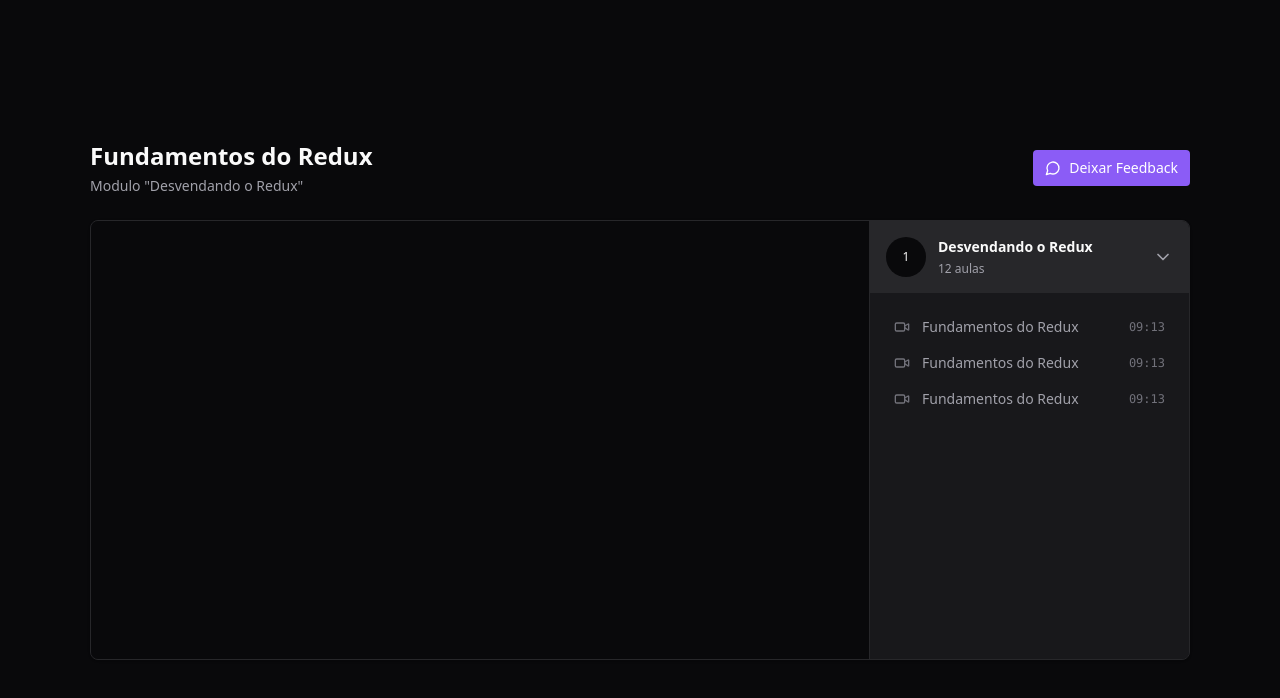
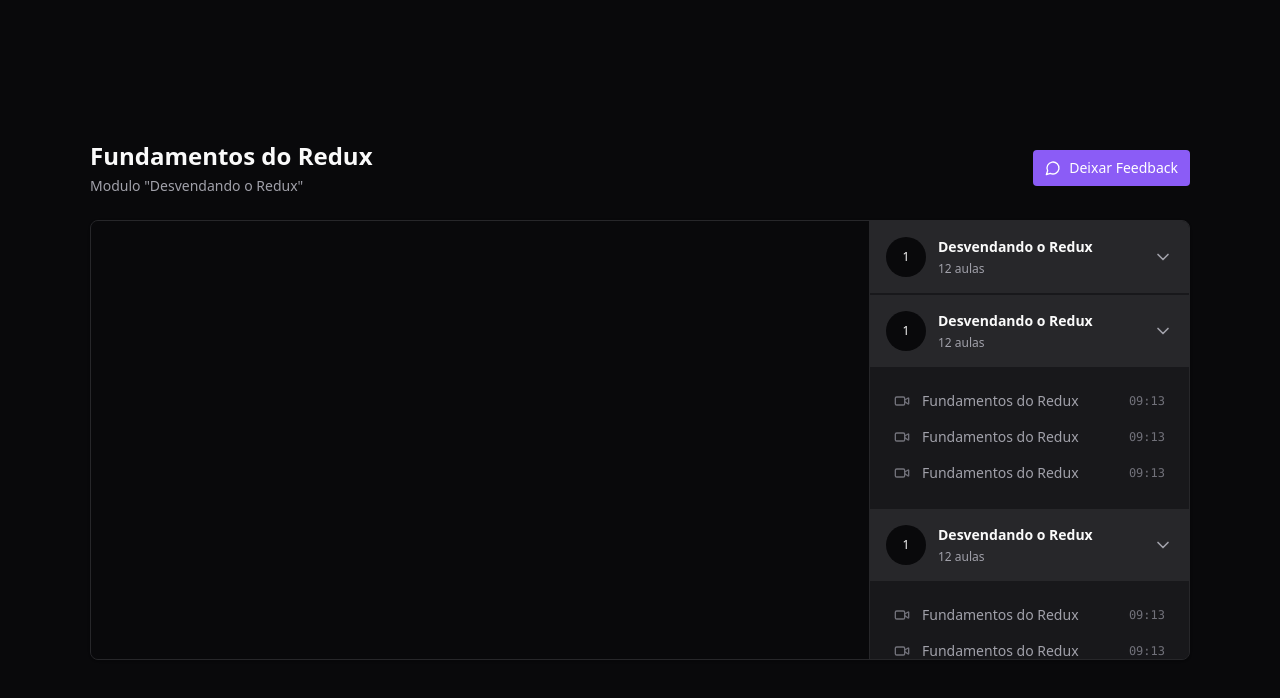
Before and after one commit to fabiobatoni/redux_player, a React (Vite) app: page / in a window 1280 px wide. Shown: the top 698 px of the page. Built offline with nearby package versions, Linux system fonts and the light colour scheme.

Commit message:
Interface - Scroolbar in sidebar

```diff
--- a/package.json
+++ b/package.json
@@ -28,6 +28,7 @@
     "eslint-plugin-react-hooks": "^4.6.2",
     "eslint-plugin-react-refresh": "^0.4.7",
     "postcss": "^8.4.40",
+    "tailwind-scrollbar": "^3.1.0",
     "tailwindcss": "^3.4.7",
     "typescript": "^5.2.2",
     "vite": "^5.3.4"
--- a/src/pages/Player.tsx
+++ b/src/pages/Player.tsx
@@ -18,7 +18,7 @@
           </button>
         </div>
 
-        <main className='relative flex overflow-hidden rounded-lg border border-zinc-800 bg-zinc-900 shadow'>
+        <main className='relative flex overflow-hidden rounded-lg border border-zinc-800 bg-zinc-900 shadow pr-80'>
           <div className='flex-1'>
             <div className="w-full bg-zinc-950 aspect-video">
               <ReactPlayer
@@ -30,7 +30,55 @@
             </div>
           </div>
 
-          <aside className='w-80 border-l border-zinc-800 bg-zinc-900'>
+          <aside className='w-80 absolute top-0 bottom-0 right-0 border-l divide-y-2 divide-zinc-900 border-zinc-800 bg-zinc-900 overflow-y-scroll scrollbar scrollbar-thin scrollbar-track-zinc-950 scrollbar-thumb-zinc-800'>
+            <div>
+              <button className='flex w-full items-center gap-3 bg-zinc-800 p-4'>
+                <div className='flex h-10 w-10 rounded-full items-center justify-center bg-zinc-950 text-xs'>
+                  1
+                </div>
+
+                <div className='flex flex-col gap-1 text-left'>
+                  <strong className='text-sm'>Desvendando o Redux</strong>
+                  <span className='text-xs text-zinc-400'>12 aulas</span>
+                </div>
+
+                <ChevronDown className='w-5 h-5 ml-auto text-zinc-400'/>
+              </button>
+            </div>
+
+            <div>
+              <button className='flex w-full items-center gap-3 bg-zinc-800 p-4'>
+                <div className='flex h-10 w-10 rounded-full items-center justify-center bg-zinc-950 text-xs'>
+                  1
+                </div>
+
+                <div className='flex flex-col gap-1 text-left'>
+                  <strong className='text-sm'>Desvendando o Redux</strong>
+                  <span className='text-xs text-zinc-400'>12 aulas</span>
+                </div>
+
+                <ChevronDown className='w-5 h-5 ml-auto text-zinc-400'/>
+              </button>
+
+              <nav className='relative flex flex-col gap-4 p-6'>
+                <button className='flex items-center gap-3 text-sm text-zinc-400'>
+                  <Video className='w-4 h-4 text-zinc-500'/>
+                  <span>Fundamentos do Redux</span>
+                  <span className='ml-auto font-mono text-xs text-zinc-500'>09:13</span>
+                </button>
+                <button className='flex items-center gap-3 text-sm text-zinc-400'>
+                  <Video className='w-4 h-4 text-zinc-500'/>
+                  <span>Fundamentos do Redux</span>
+                  <span className='ml-auto font-mono text-xs text-zinc-500'>09:13</span>
+                </button>
+                <button className='flex items-center gap-3 text-sm text-zinc-400'>
+                  <Video className='w-4 h-4 text-zinc-500'/>
+                  <span>Fundamentos do Redux</span>
+                  <span className='ml-auto font-mono text-xs text-zinc-500'>09:13</span>
+                </button>
+              </nav>
+            </div>
+
             <div>
               <button className='flex w-full items-center gap-3 bg-zinc-800 p-4'>
                 <div className='flex h-10 w-10 rounded-full items-center justify-center bg-zinc-950 text-xs'>
--- a/tailwind.config.js
+++ b/tailwind.config.js
@@ -6,5 +6,7 @@
   theme: {
     extend: {},
   },
-  plugins: [],
+  plugins: [
+    require('tailwind-scrollbar'),
+  ],
 }
```
Also changed, not shown: .eslintrc.cjs (deleted), 1 other file (tests, documents, lock files or other folders).
